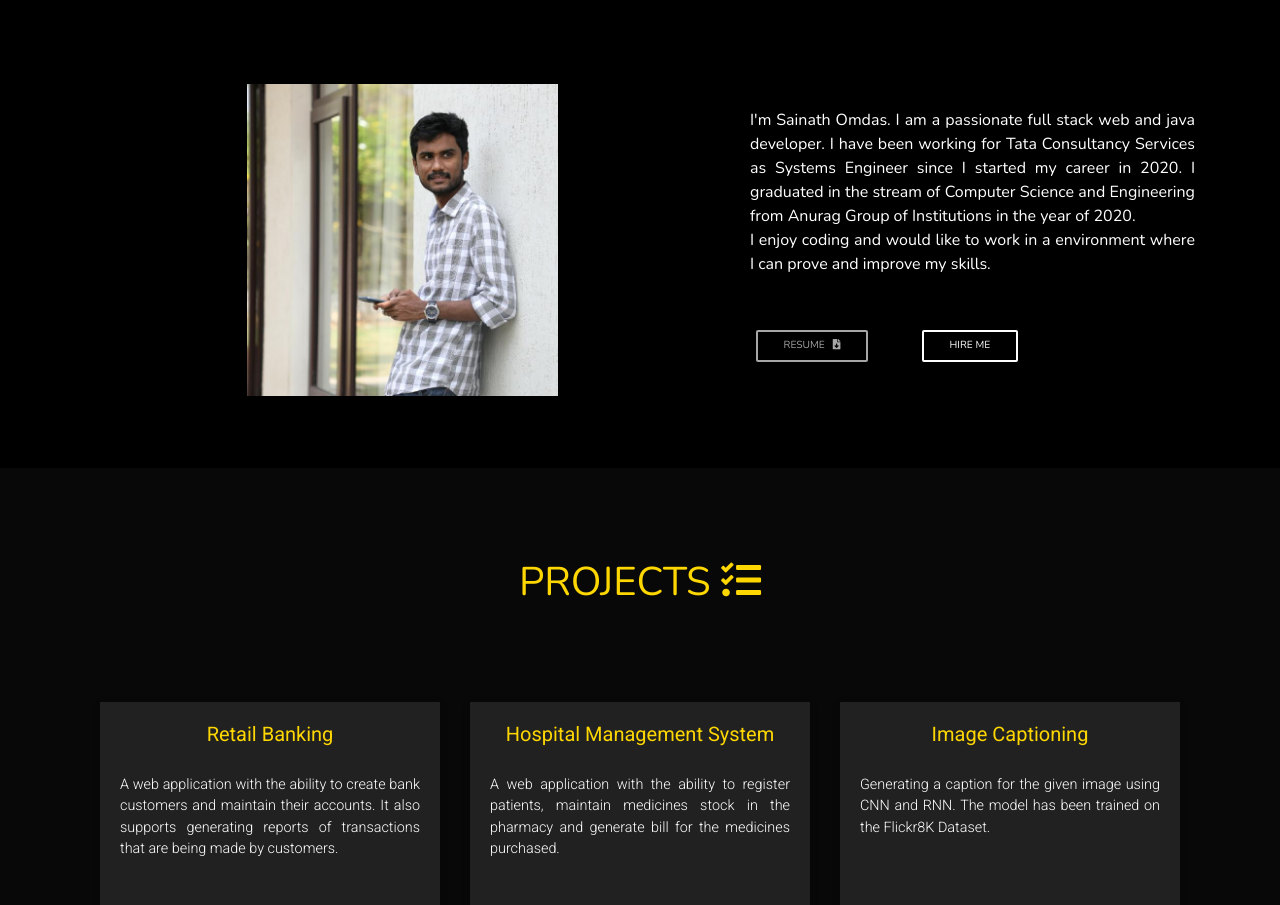
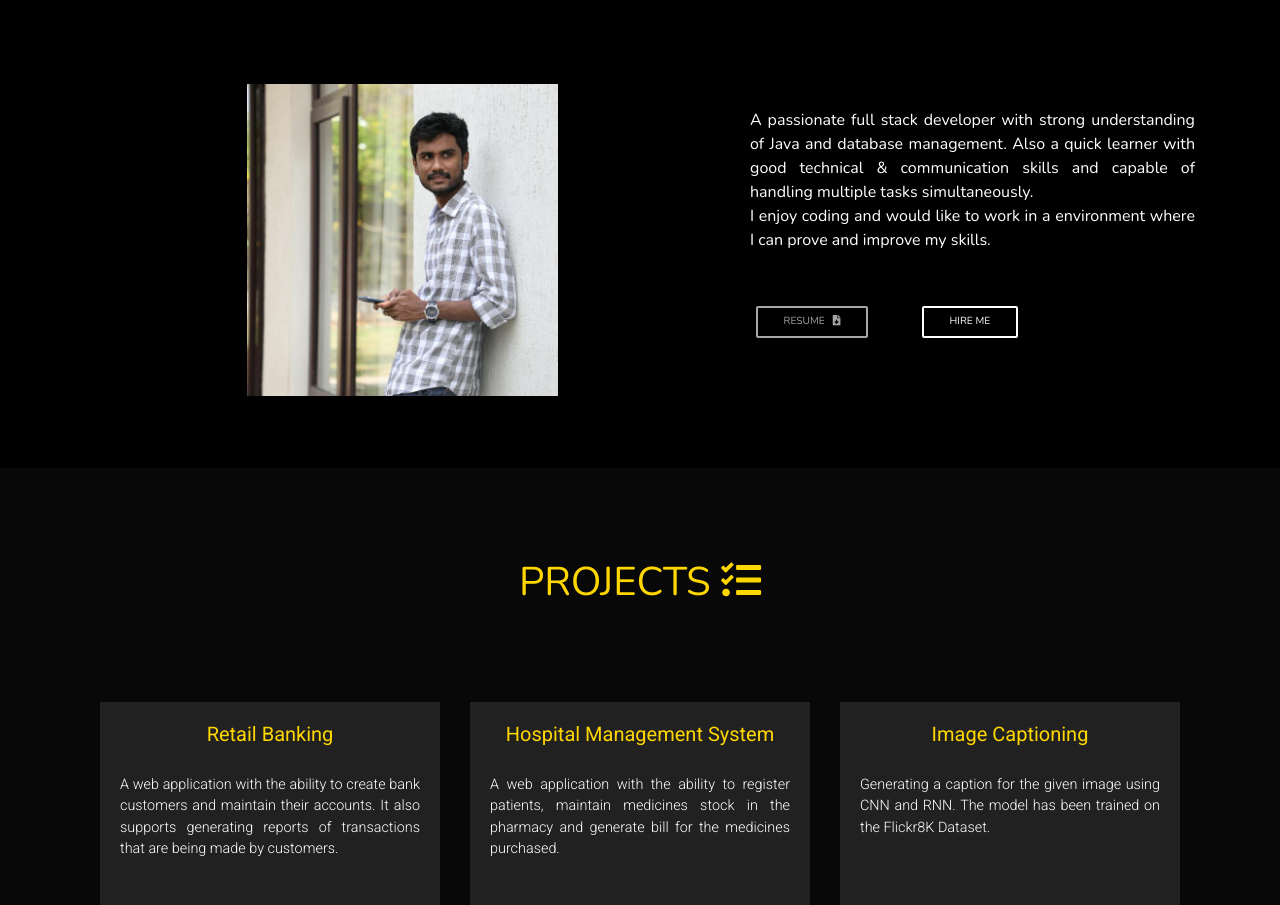
Before and after one commit to sainathomdas/sainathomdas.github.io, a React (Create React App) app: page / in a window 1280 px wide. Shown: the part 916-1821 px from the top of the page. Built offline with nearby package versions, Linux system fonts and the light colour scheme.

Commit message:
update about

```diff
--- a/src/components/About.jsx
+++ b/src/components/About.jsx
@@ -17,10 +17,13 @@ function About() {
             </div>
 
             <div data-aos="fade-left" className="offset-md-1 col-md-5 com-sm-12 mt-4 text-white text-justify">
-              I'm Sainath Omdas. I am a passionate full stack web and java developer.
+              {/* I'm Sainath Omdas, a passionate full stack web developer with strong understanding of Java and database management.
+              I'm a quick learner with good technical &amp; communication skills and I'm capable of handling multiple tasks simultaneously.
               I have been working for Tata Consultancy Services as Systems Engineer since I started my career in 2020.
                I graduated in the stream of Computer Science and Engineering from Anurag Group of
-              Institutions in the year of 2020.
+              Institutions in the year of 2020. */}
+              A passionate full stack developer with strong understanding of Java and database management.
+              Also a quick learner with good technical &amp; communication skills and capable of handling multiple tasks simultaneously.
               <br />I enjoy coding and would like to work in a environment where I can prove and improve my skills.
               <div className="mt-5 text-white">
                 <ScrollLink to="SainathOmdas_Resume.pdf" type="button" className="btn btn-sm btn-outline-white disabled " title="Download Resume" target="_blank">
```
